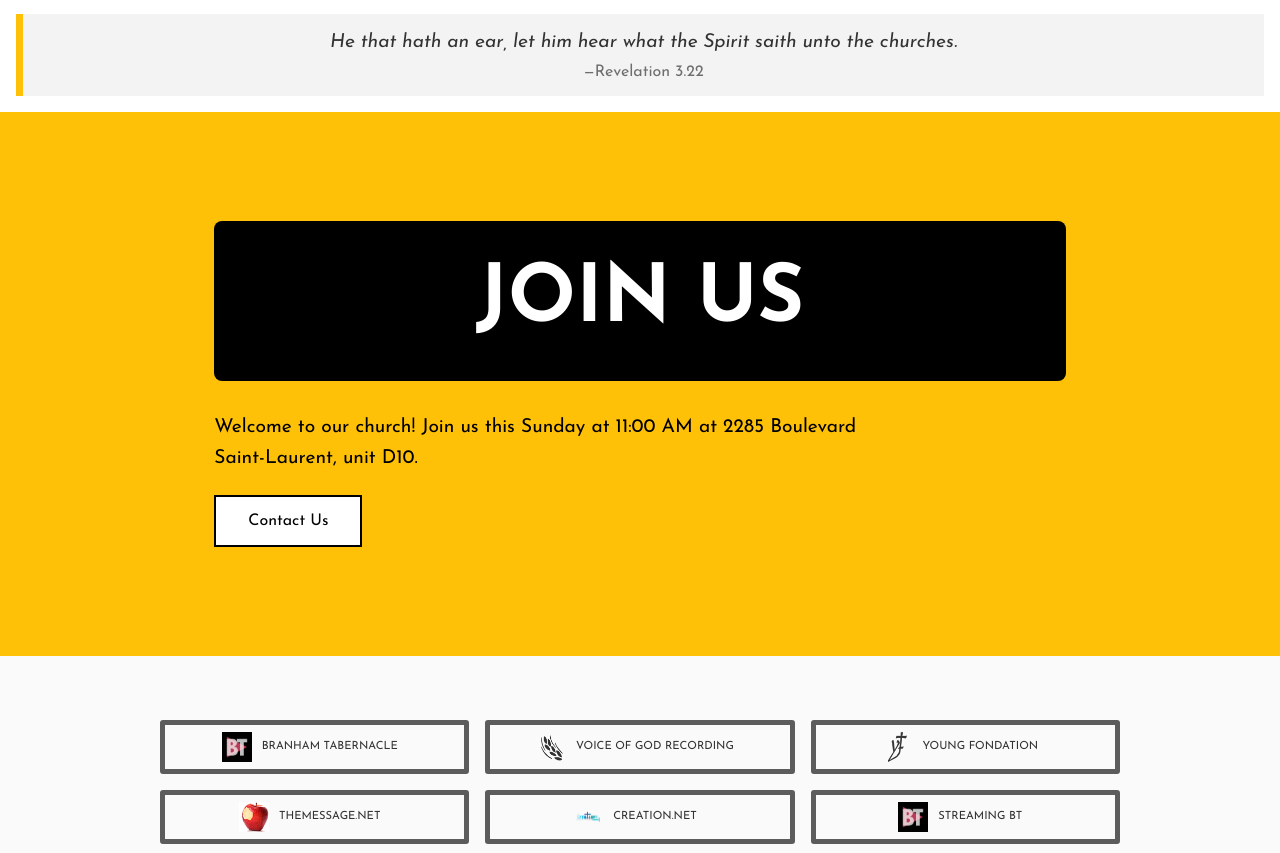
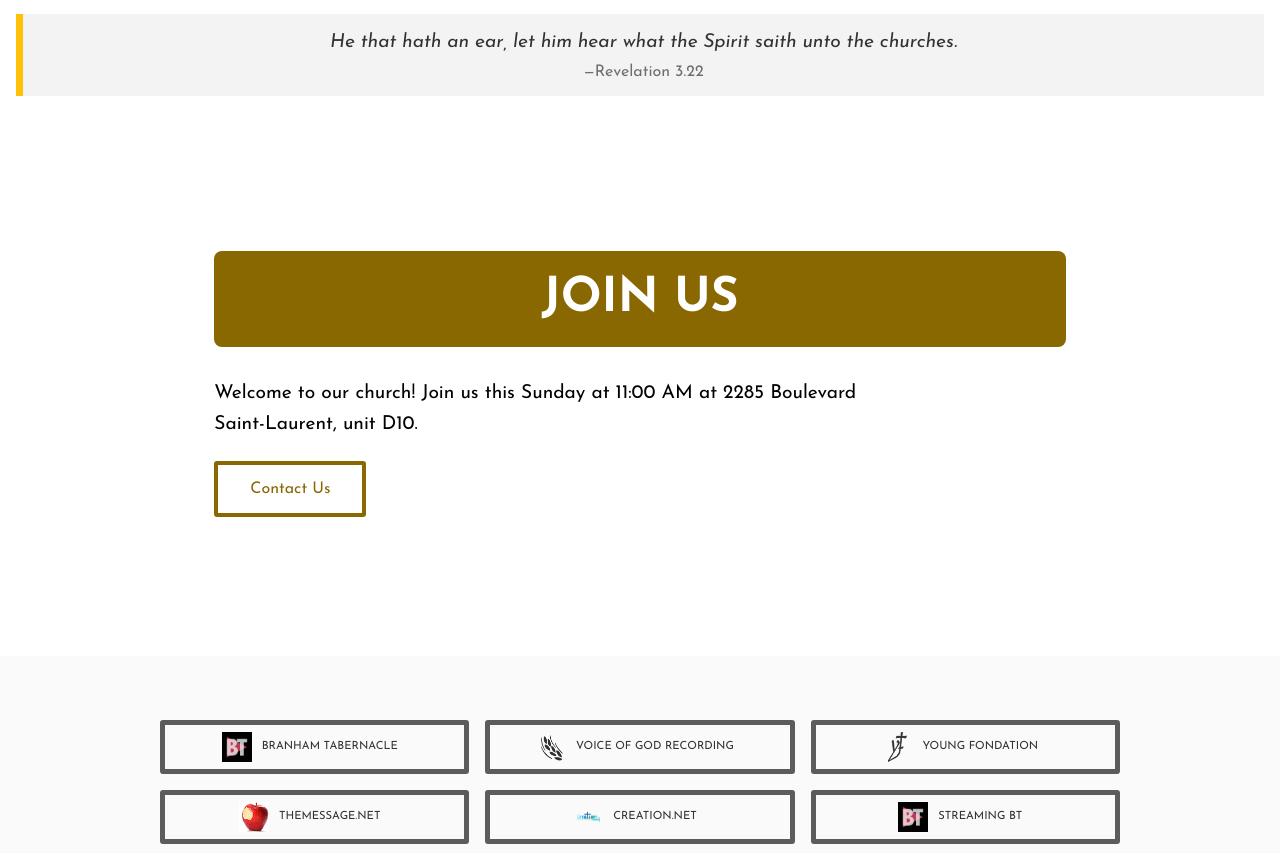
Before and after one commit to MR-C0DE/vgt, a Next.js app: page / in a window 1280 px wide. Shown: the part 738-1591 px from the top of the page. Built offline with nearby package versions, Linux system fonts and the light colour scheme.

Commit message:
changement

```diff
--- a/components/home/stylesheets/Schedule.module.css
+++ b/components/home/stylesheets/Schedule.module.css
@@ -1,5 +1,5 @@
 .Schedule {
-    background-color: #ffc107;
+    background-color: #ffffff;
     color: #000000;
     height: 60vh;
     display: flex;
@@ -17,8 +17,8 @@
 }
 
 .title {
-    font-size: 5em;
-    background-color: #000;
+    font-size: 3em;
+    background-color: #896701;
     color: #fff;
     font-weight: bold;
     padding: 0.5em 1em;
@@ -39,17 +39,18 @@
 
 .button {
     background-color: #fff;
-    border: 2px solid #000;
+    border: 4px solid #896701;
+    border-radius: 3px;
     padding: 1rem 2rem;
     font-size: 1rem;
     cursor: pointer;
-    color: #000;
+    color: #896701;
     transition: background-color 0.3s ease, color 0.3s ease;
 }
 
 .button:hover {
-    background-color: #000;
-    color: #fff;
+    background-color: #ededed;
+
 }
 
 
@@ -58,7 +59,7 @@
         padding: 2rem;
     }
     .title {
-        font-size: 4em;
+        font-size: 2.5em;
     }
 
     .detail {
```
